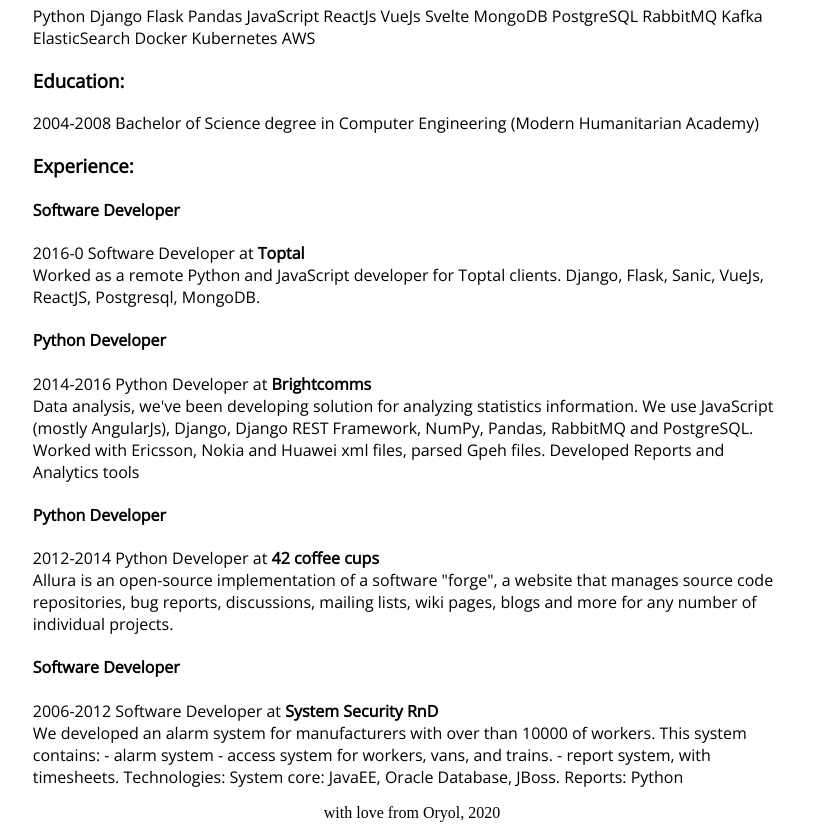
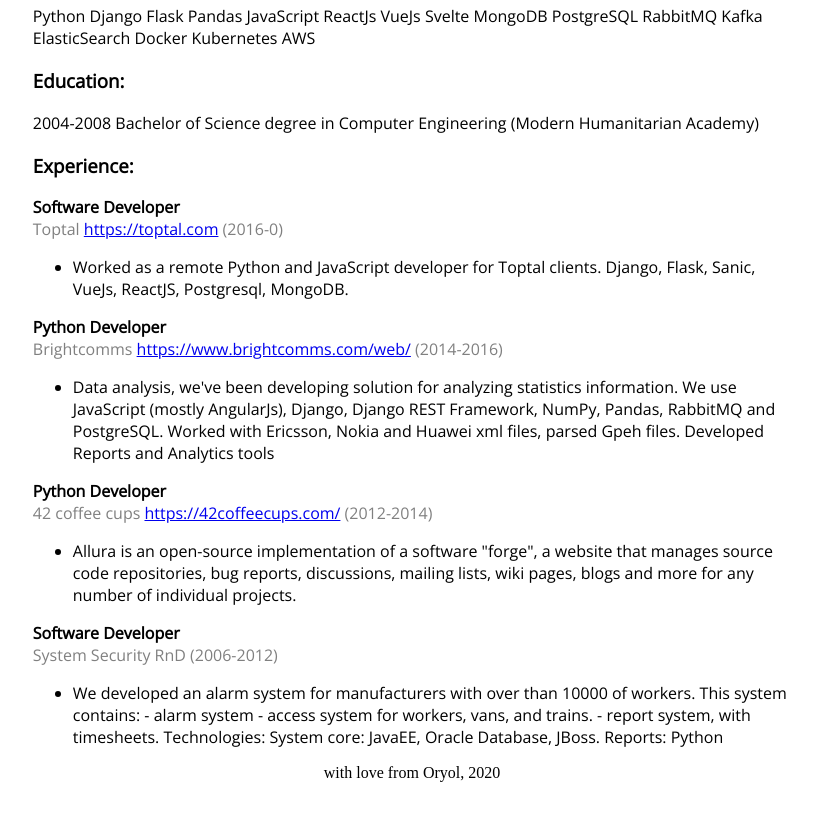
Before and after one commit to yuriyarhipov/djangocv, a Django app: page / in a window 1280 px wide. Shown: the part 386-1216 px from the top of the page, without its empty margins (228-1045 px from the left). After the commit the page ends 1168 px from the top, so only its background shows below. Run offline with Django 3.2, Linux system fonts and the light colour scheme; data comes from the database, SQL or seed files in the repository.

Commit message:
worked with "Experience"

```diff
--- a/cv/templates/main.html
+++ b/cv/templates/main.html
@@ -66,14 +66,19 @@
                 <h3>Experience:</h3>
                 {% for item in data.experience %}
                 <p>
-                    <h4>{{ item.title}}</h4>
-                    {{ item.start_year }}-{{ item.end_year|default_if_none:"present"}} {{ item.title}} at
-                    <b>{{ item.organization}}</b>
-                    <div>
+                    <h4 class="experience_title">{{ item.title}}</h4>
+                    <span class="experience_subtitle">
+                        {{ item.organization}} <a
+                            href="{{ item.organization.website }}">{{ item.organization.website }}</a>
+                        ({{ item.start_year }}-{{ item.end_year|default_if_none:"present"}})
+                    </span>
+                    <ul class="experience_body">
                         {% for point in  item.experience_points %}
-                        {{point}}
+                        <li>
+                            {{point}}
+                        </li>
                         {% endfor %}
-                    </div>
+                    </ul>
                 </p>
                 {% endfor %}
 
--- a/static/main.css
+++ b/static/main.css
@@ -45,3 +45,11 @@
     margin-bottom: 10px;
     text-align: justify;
 }
+
+.experience_title {
+    margin: 0px;
+}
+
+.experience_subtitle {
+    color: gray;
+}
```
Also changed, not shown: 1 other file.
